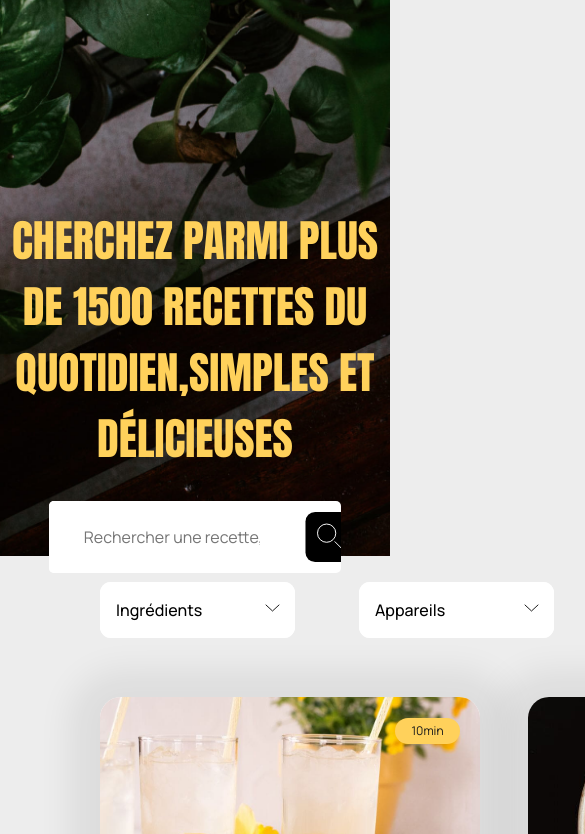
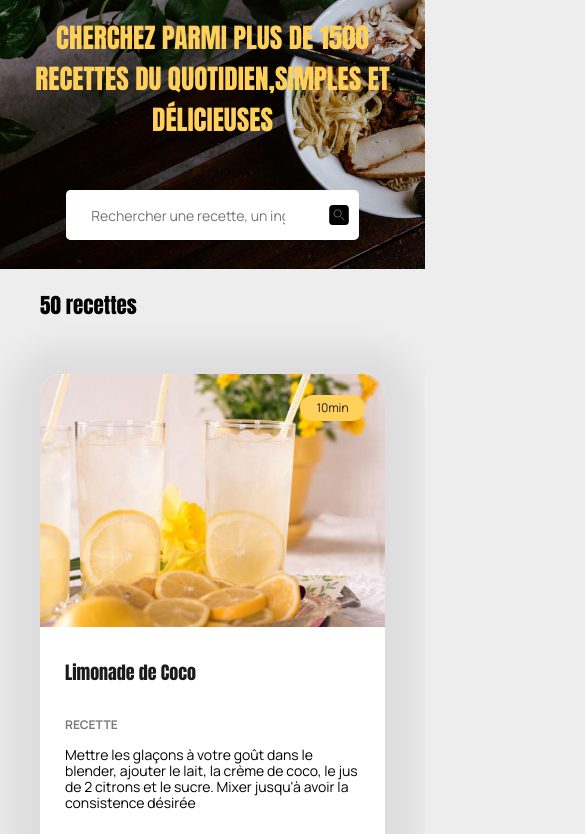
Before and after one commit to JimmyDef/Projet-LesPetitsPlats, a website with bundled scripts: page index.html in a window 390 px wide. Shown: the part 111-945 px from the top of the page, 585 px wide, since content can reach past the window. Built offline with nearby package versions, Linux system fonts and the light colour scheme.

Commit message:
Ajout reponsive

```diff
--- a/sass/base/_base.scss
+++ b/sass/base/_base.scss
@@ -9,6 +9,7 @@ html {
   background-color: #ededed;
 }
 body {
+  min-width: 425px;
   margin: 0 auto;
   font-family: "Manrope", sans-serif;
 }
--- a/sass/components/_card.scss
+++ b/sass/components/_card.scss
@@ -1,9 +1,10 @@
 .card {
+  margin: 0 auto;
   position: relative;
-  width: 380px;
+  max-width: 400px;
   height: 100%;
   border-radius: 21px;
-  padding-bottom: 60px;
+  padding-bottom: 40px;
   box-shadow: 0px 4px 34px 30px rgba(0, 0, 0, 0.07);
   overflow: hidden;
   background-color: white;
--- a/sass/layouts/_header.scss
+++ b/sass/layouts/_header.scss
@@ -30,7 +30,7 @@ header {
     overflow: hidden;
     display: flex;
     align-items: center;
-    width: clamp(200px, 75vw, 954px);
+    width: clamp(30px, 75vw, 954px);
     margin: 0 auto;
     height: 72px;
   }
@@ -62,3 +62,64 @@ header {
     top: 0;
   }
 }
+
+@media screen and (max-width: 1300px) {
+  header {
+    width: 100%;
+    height: 450px;
+    margin: 0;
+  }
+  .header {
+    h1 {
+      font-size: clamp(1.7rem, 4vw, 2.5rem);
+      margin: 50px auto 30px;
+      padding: 0 20px;
+
+      max-width: 670px;
+    }
+  }
+}
+@media screen and (max-width: 1024px) {
+  header {
+    height: 380px;
+  }
+  .header {
+    h1 {
+      font-size: clamp(1.7rem, 4vw, 2.5rem);
+      margin: 50px auto;
+      padding: 0 20px;
+
+      max-width: 670px;
+    }
+    &__logo {
+      margin-top: 50px;
+    }
+    &__form {
+      height: 50px;
+    }
+    &__magnifier {
+      img {
+        height: 40px;
+      }
+    }
+  }
+}
+
+@media screen and (max-width: 800px) {
+  .header {
+    height: 300px;
+    &__input-search {
+      padding-left: 25px;
+      font-size: 0.875rem;
+    }
+  }
+}
+@media screen and (max-width: 500px) {
+  .header {
+    &__magnifier {
+      img {
+        height: 20px;
+      }
+    }
+  }
+}
--- a/sass/pages/index.scss
+++ b/sass/pages/index.scss
@@ -1,7 +1,7 @@
 main {
-  max-width: 1440px;
+  max-width: 1240px;
   margin: 0 auto;
-  padding: 20px 100px 200px;
+  padding: 20px 0 200px;
 }
 
 .filter {
@@ -128,12 +128,16 @@ main {
     right: 25px;
   }
 }
+.filter__is-collapsed {
+  display: flex;
+}
 
 .cards-container {
   display: grid;
-  grid-template-columns: 1fr 1fr 1fr;
+  gap: 60px 48px;
+  grid-template-columns: repeat(auto-fit, minmax(340px, 1fr));
   justify-content: space-between;
-  gap: 48px;
+  // gap: 48px;
   &__no-match-msg {
     width: 70vw;
     font-size: 1.3rem;
@@ -144,6 +148,36 @@ main {
   }
 }
 
-.filter__is-collapsed {
-  display: flex;
+@media screen and (max-width: 1300px) {
+  main {
+    max-width: 1240px;
+    margin: 0 auto;
+    padding: 20px 40px 200px;
+  }
+  .card {
+    max-width: 460px;
+  }
+  .filter {
+    &__container {
+      gap: 5vw;
+    }
+  }
 }
+@media screen and (max-width: 890px) {
+  .filter {
+    &__container {
+      gap: 5vw;
+      margin-bottom: 20px;
+    }
+    &__filters-and-count {
+      display: unset;
+    }
+  }
+}
+@media screen and (max-width: 625px) {
+  .filter {
+    &__container {
+      display: none;
+    }
+  }
+}
```
Also changed, not shown: css/style.css, 1 other file.
